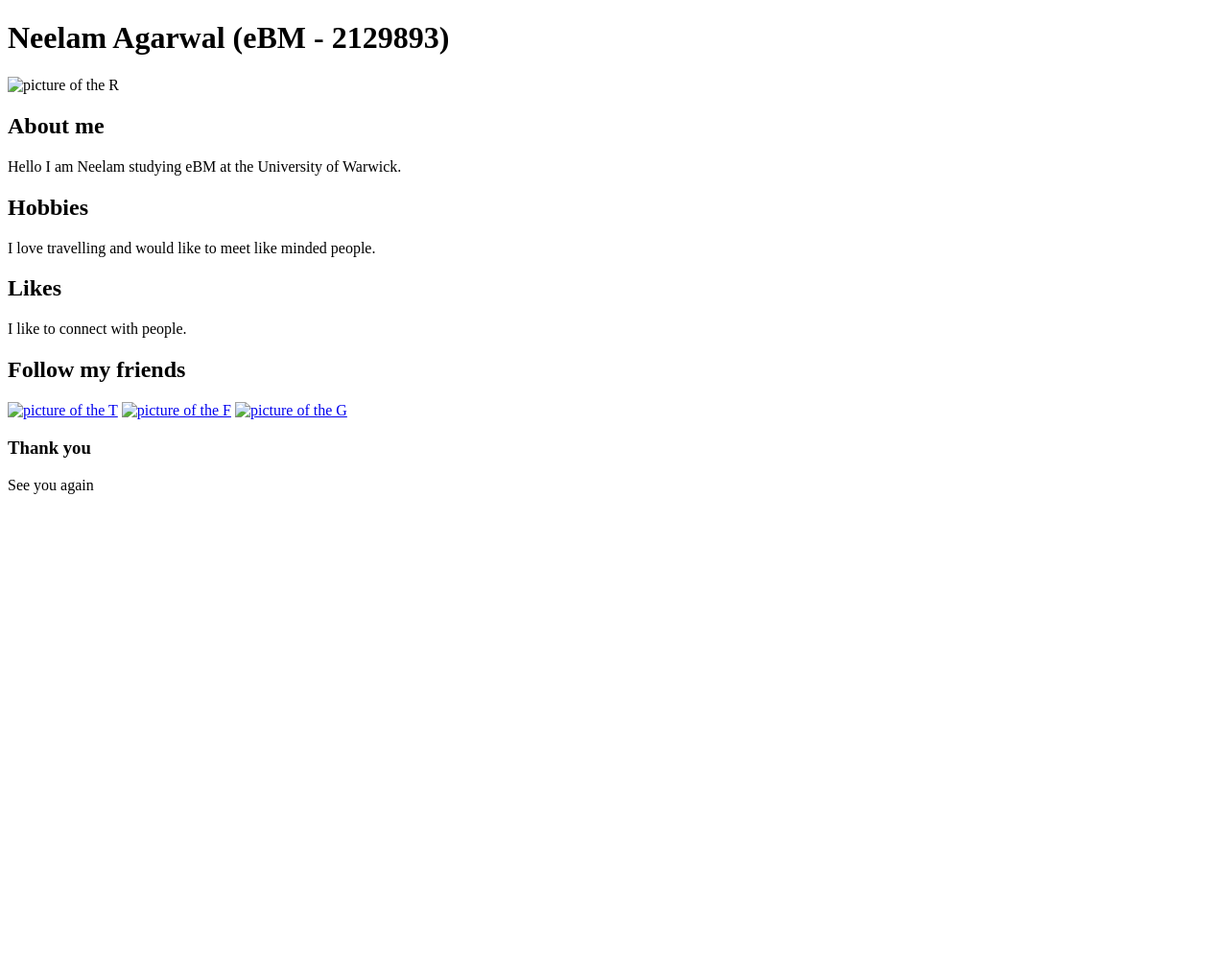
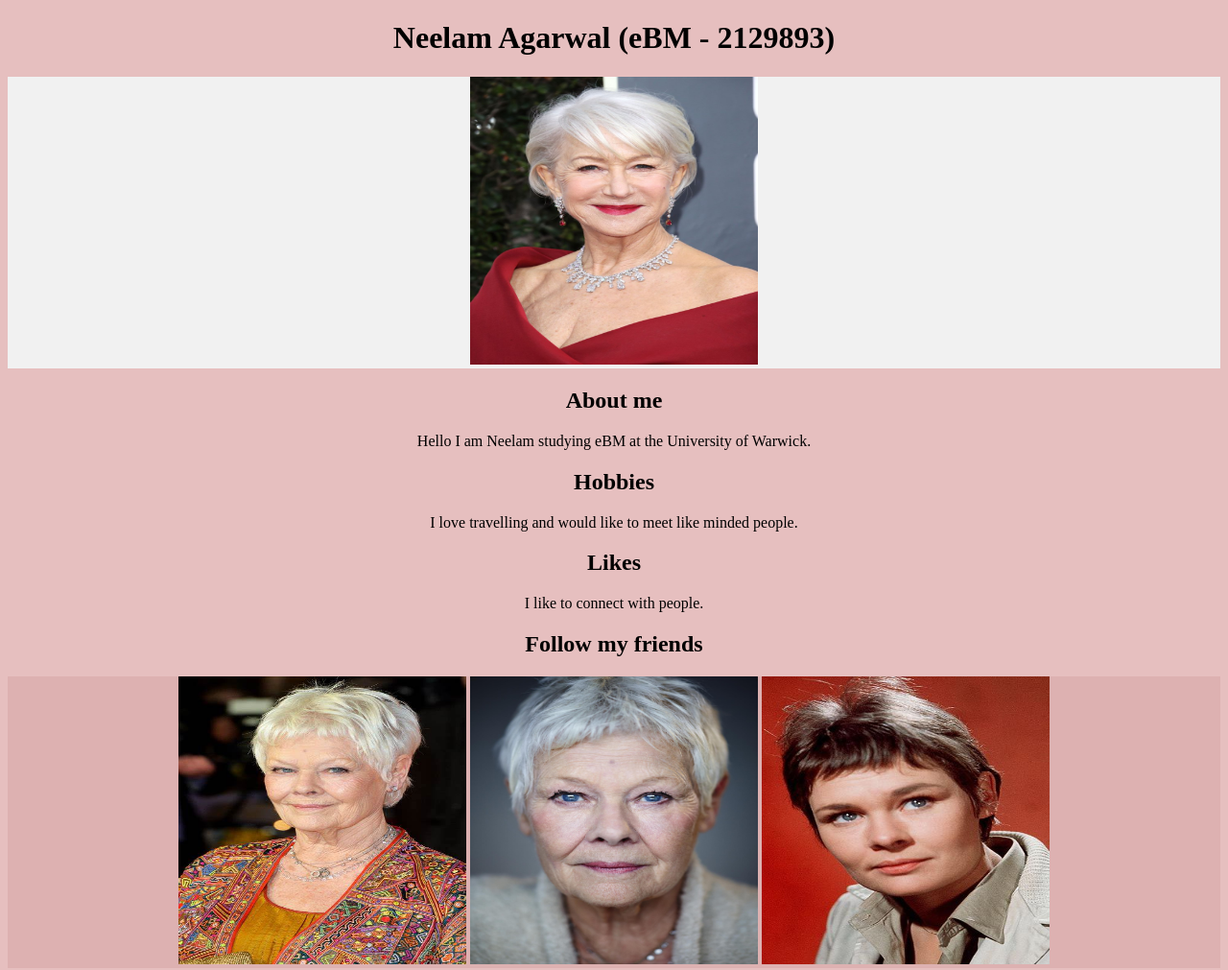
Before and after one commit to Neelam2612/templates, a plain HTML site: page templates/index.html in a window 1280 px wide. Shown: the top 1011 px of the page at 96% size. Before the commit the page ends 800 px from the top, so only its background shows below. Drawn offline with Linux system fonts and the light colour scheme.

Commit message:
Update index.html
dd

```diff
--- a/templates/index.html
+++ b/templates/index.html
@@ -4,13 +4,13 @@
     <meta charset="UTF-8">
     <meta http-equiv="X-UA-Compatible" content="IE=edge">
     <meta name="viewport" content="width=device-width, initial-scale=1.0">
-    <link rel="stylesheet" href="style.css">
+    <link rel="stylesheet" href="static/style.css">
 </head>
 <body>
     <h1>Neelam Agarwal (eBM - 2129893)</h1>
     <div class="header">
 
-    <img src="R.jpg" alt="picture of the R"width= "300" height="300" img></img>
+    <img src="static/R.jpg" alt="picture of the R"width= "300" height="300" img></img>
     </div>
     <h2>About me</h2>
     <p>Hello I am Neelam studying eBM at the University of Warwick. </p>
@@ -20,9 +20,9 @@
     <p>I like to connect with people.</p>
     <h2>Follow my friends</h2>
     <div class="header1">
-   <a href="https://licencinho.github.io/Python-IMA/"> <img src="T.jpg" alt="picture of the T"width= "300" height="300" img></img></a>
-   <a href="https://peonylaucw.github.io/IMA_2141702_LAUPeony/"> <img src="F.jpg" alt="picture of the F"width= "300" height="300" img></img></a>
-   <a href="https://amritabajaj.github.io/HTML-CSS-WEBSITE/"> <img src="G.jpg" alt="picture of the G"width= "300" height="300" img></img></a>
+   <a href="https://licencinho.github.io/Python-IMA/"> <img src="static/T.jpg" alt="picture of the T"width= "300" height="300" img></img></a>
+   <a href="https://peonylaucw.github.io/IMA_2141702_LAUPeony/"> <img src="static/F.jpg" alt="picture of the F"width= "300" height="300" img></img></a>
+   <a href="https://amritabajaj.github.io/HTML-CSS-WEBSITE/"> <img src="static/G.jpg" alt="picture of the G"width= "300" height="300" img></img></a>
 </div>
 <div class="footer"></div>
 <h3>Thank you</h3>
```
